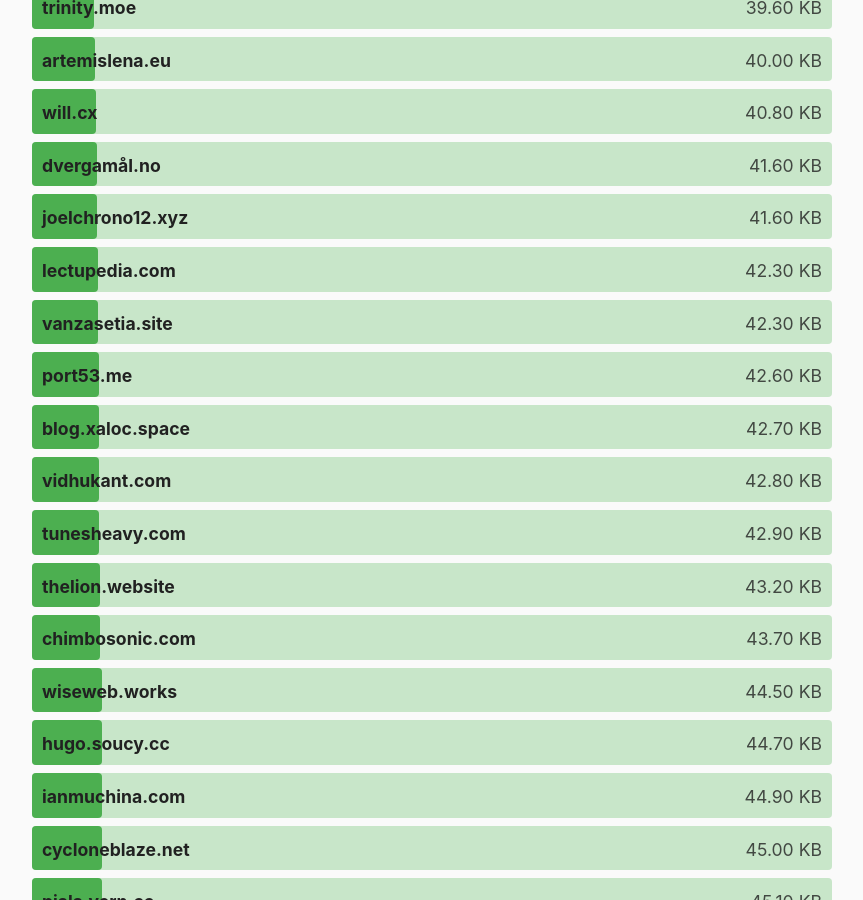
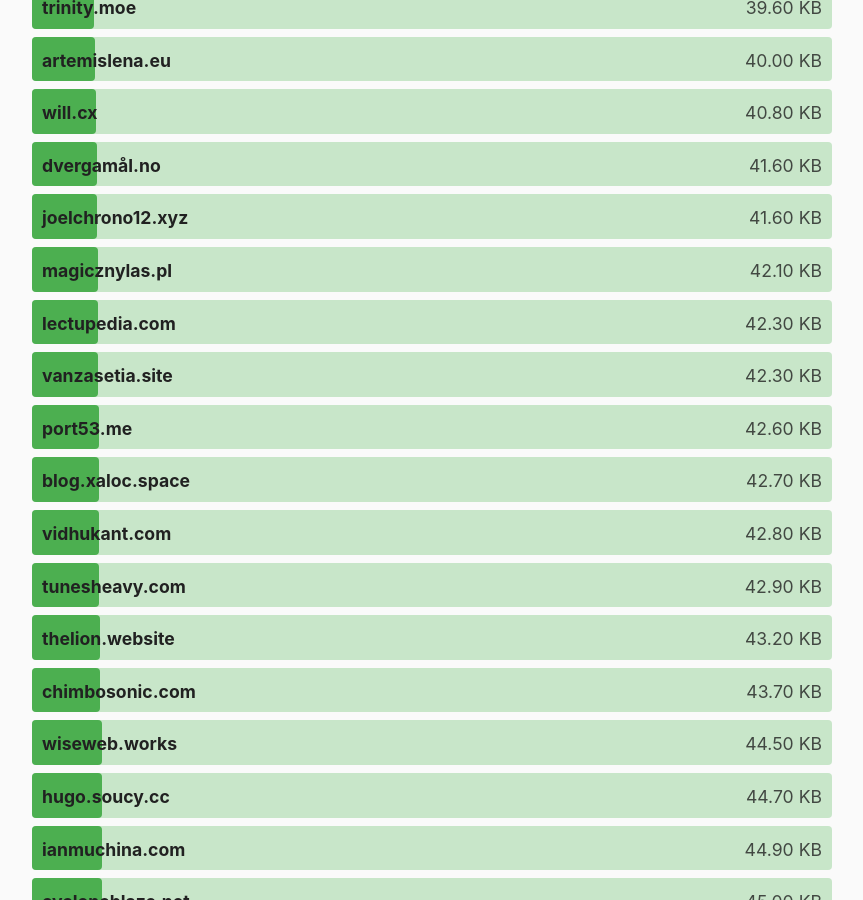
Before and after one commit to kevquirk/512kb.club, a Jekyll site: the page built from index.md, in a window 1280 px wide and 900 px high, scrolled down 12999 px. Shown: the whole window, without its empty margins (208-1071 px from the left). Built offline with Jekyll 4.4.1, drawn with Linux system fonts in a browser that asks for light colours.

Commit message:
Update sites.yml

```diff
--- a/_data/sites.yml
+++ b/_data/sites.yml
@@ -1762,6 +1762,11 @@
   size: 144
   last_checked: 2022-10-14
 
+- domain: magicznylas.pl
+  url: https://www.magicznylas.pl/
+  size: 42.1
+  last_checked: 2023-07-01
+
 - domain: manuelmoreale.com
   url: https://manuelmoreale.com/
   size: 45.4
```
